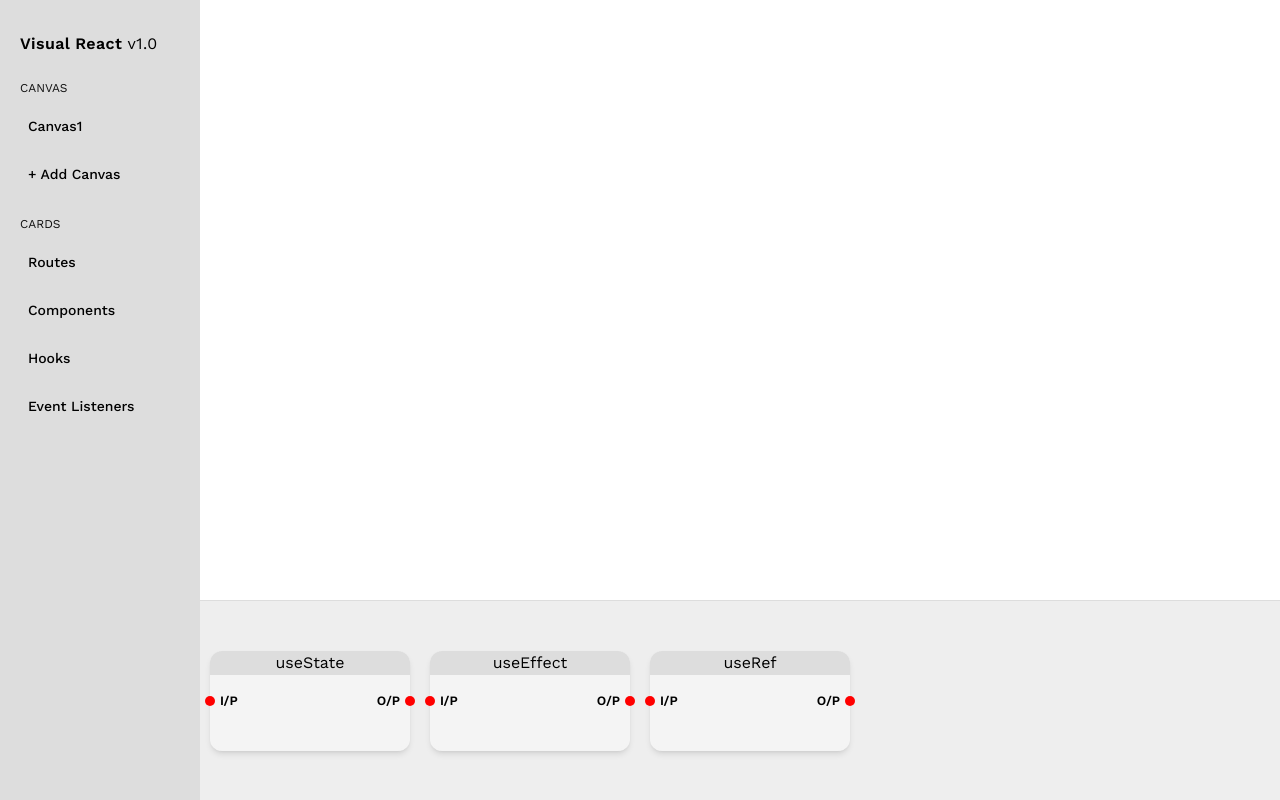
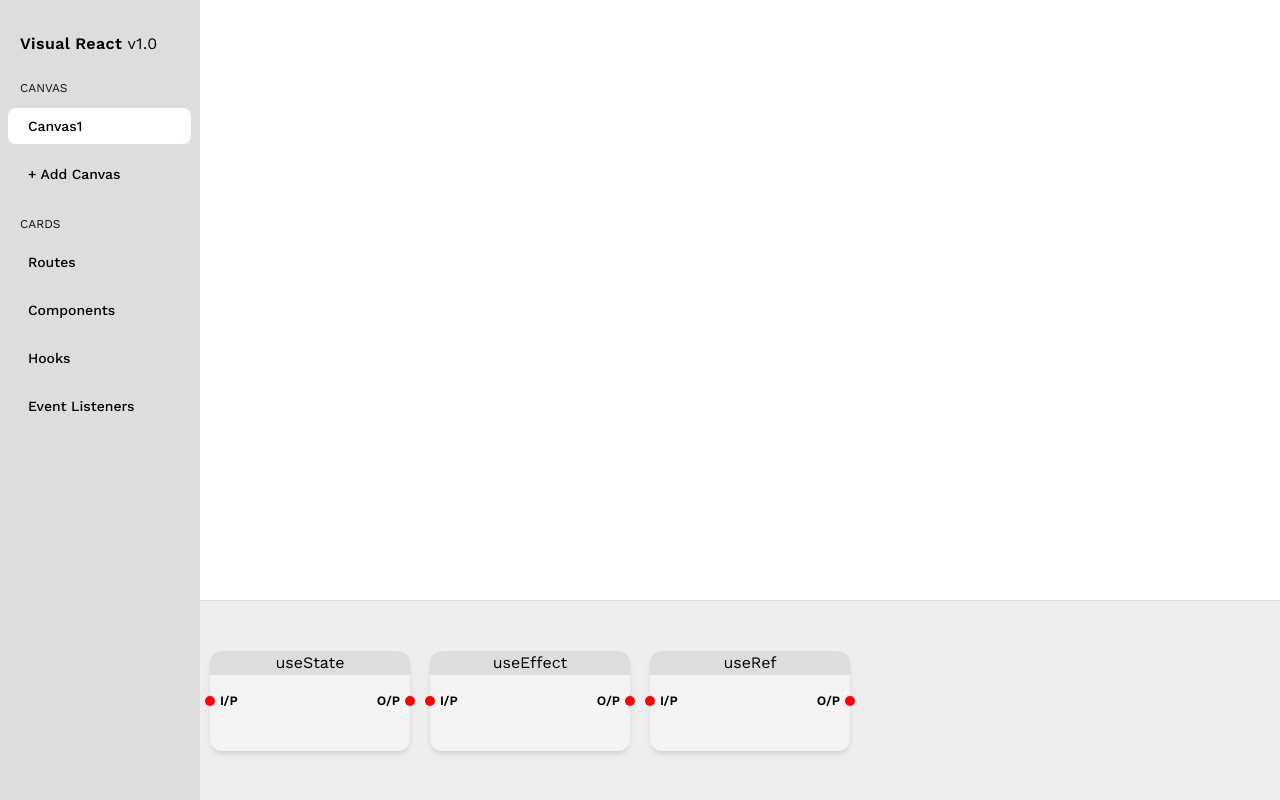
Before and after one commit to lakshyamahawar14/visual-react, a SvelteKit app: page / in a window 1280 px wide. Built offline with nearby package versions, Linux system fonts and the light colour scheme.

Commit message:
adding new canvas feature

```diff
--- a/src/app.css
+++ b/src/app.css
@@ -39,3 +39,7 @@
 	flex-wrap: wrap;
 	justify-content: flex-start;
 }
+
+.active {
+	background-color: white;
+}
--- a/src/components/AddCard.svelte
+++ b/src/components/AddCard.svelte
@@ -1,11 +1,14 @@
 <script context="module">
 	import {
 		CanvasStore,
+		CurrentCanvasStore,
 		getNodeStore,
 		resetNodeStore,
 		updateCanvasStore,
 		updateNodeStore
 	} from '../stores/stores';
+	import { autosaveCanvas } from './LoadCanvas.svelte';
+
 	let cardCount;
 	let cardMap;
 	let cardIdMap;
@@ -129,6 +132,7 @@
 			document.onmouseup = null;
 			document.onmousemove = null;
 			drawLines();
+			autosaveCanvas();
 		}
 	}
 
@@ -244,5 +248,6 @@
 			});
 		}
 		updateCanvasStore('drawables', tempLines);
+		autosaveCanvas();
 	}
 </script>
--- a/src/components/LoadCanvas.svelte
+++ b/src/components/LoadCanvas.svelte
@@ -1,5 +1,10 @@
 <script context="module">
-	import { CanvasStore, resetCanvasStore } from '../stores/stores';
+	import {
+		CanvasStore,
+		CurrentCanvasStore,
+		getCanvasStore,
+		resetCanvasStore
+	} from '../stores/stores';
 	import { addElement, clearCanvas } from '../components/AddCard.svelte';
 
 	const allCards = [
@@ -13,6 +18,17 @@
 		{ id: 7, name: 'useEffect' },
 		{ id: 8, name: 'useRef' }
 	];
+
+	let currentCanvas;
+	CurrentCanvasStore.subscribe((data) => {
+		currentCanvas = data;
+	});
+
+	export function autosaveCanvas() {
+		let canvasData = getCanvasStore();
+		localStorage.setItem(currentCanvas, JSON.stringify(canvasData));
+		console.log('autosaving canvas');
+	}
 
 	function getCanvasStoreValue(name) {
 		if (localStorage.getItem(name)) {
--- a/src/components/Sidebar.svelte
+++ b/src/components/Sidebar.svelte
@@ -1,12 +1,17 @@
 <script>
 	import { onMount } from 'svelte';
 	import {
-		getCanvasStore,
 		updateCardStore,
 		CanvasListStore,
-		resetCanvasStore
+		resetCanvasStore,
+		CurrentCanvasStore
 	} from '../stores/stores';
-	import { loadCanvas } from './LoadCanvas.svelte';
+	import { autosaveCanvas, loadCanvas } from './LoadCanvas.svelte';
+
+	let currentCanvas;
+	CurrentCanvasStore.subscribe((data) => {
+		currentCanvas = data;
+	});
 
 	let routesCards = [{ id: 0, name: 'route' }];
 	let componentsCards = [{ id: 1, name: 'components' }];
@@ -22,14 +27,17 @@
 		{ id: 8, name: 'useRef' }
 	];
 
-	function storeCanvasData() {
-		let canvasData = getCanvasStore();
-		const currentCanvasListNumber = Number.parseInt(canvasList[canvasList.length - 1].substring(6));
-		localStorage.setItem(`Canvas${currentCanvasListNumber}`, JSON.stringify(canvasData));
+	function addNewCanvas() {
+		const maxCanvasListNumber = Number.parseInt(canvasList[canvasList.length - 1].substring(6));
 		CanvasListStore.update((prevList) => {
-			return [...prevList, `Canvas${currentCanvasListNumber + 1}`];
+			return [...prevList, `Canvas${maxCanvasListNumber + 1}`];
 		});
-		loadCanvas(`Canvas${currentCanvasListNumber + 1}`);
+		CurrentCanvasStore.update((prevCanvas) => {
+			return `Canvas${maxCanvasListNumber + 1}`;
+		});
+		resetCanvasStore();
+		loadCanvas(`Canvas${maxCanvasListNumber + 1}`);
+		autosaveCanvas();
 	}
 
 	let canvasList;
@@ -39,7 +47,8 @@
 
 	function getCanvasList() {
 		let i = 2;
-		while (localStorage.getItem(`Canvas${i}`) !== null) {
+		while (localStorage.getItem(`Canvas${i}`)) {
+			console.log(localStorage.getItem(`Canvas${i}`));
 			CanvasListStore.update((prevList) => {
 				return [...prevList, `Canvas${i}`];
 			});
@@ -69,16 +78,21 @@
 						<button
 							on:click={() => {
 								resetCanvasStore();
+								CurrentCanvasStore.update((prevCanvas) => {
+									return clist;
+								});
 								loadCanvas(clist);
 							}}
-							class="flex items-center px-3 py-2 text-gray-600 transition-colors duration-300 transform rounded-lg dark:text-gray-200 cursor-pointer"
+							class={`flex items-center w-[100%] px-3 py-2 text-gray-600 transition-colors duration-300 transform rounded-lg dark:text-gray-200 cursor-pointer ${
+								clist === currentCanvas ? 'active' : ''
+							}`}
 						>
 							<span class="mx-2 text-sm font-medium">{clist}</span>
 						</button>
 					{/each}
 
 					<button
-						on:click={storeCanvasData}
+						on:click={addNewCanvas}
 						class="flex w-[100%] items-center px-3 py-2 text-gray-600 transition-colors duration-300 transform rounded-lg dark:text-gray-200 hover:bg-gray-100 dark:hover:text-gray-200"
 					>
 						<span class="mx-2 text-sm font-medium">+ Add Canvas</span>
--- a/src/stores/stores.js
+++ b/src/stores/stores.js
@@ -69,7 +69,7 @@ function resetNodeStore() {
 
 function initializeCardMap() {
 	const cardsMap = [];
-	for (let i = 0; i < 20; i++) {
+	for (let i = 0; i < 100; i++) {
 		cardsMap[i] = [[], []];
 	}
 	return cardsMap;
@@ -77,7 +77,7 @@ function initializeCardMap() {
 
 function initializeCardIdMap() {
 	const cardIdMap = [];
-	for (let i = 0; i < 20; i++) {
+	for (let i = 0; i < 100; i++) {
 		cardIdMap[i] = -1;
 	}
 	return cardIdMap;
@@ -118,12 +118,15 @@ function resetCanvasStore() {
 
 const CanvasListStore = writable(['Canvas1']);
 
+const CurrentCanvasStore = writable('Canvas1');
+
 export {
 	CardStore,
 	CanvasSizeStore,
 	NodeStore,
 	CanvasStore,
 	CanvasListStore,
+	CurrentCanvasStore,
 	getCardStore,
 	updateCardStore,
 	getCanvasSizeStore,
```
